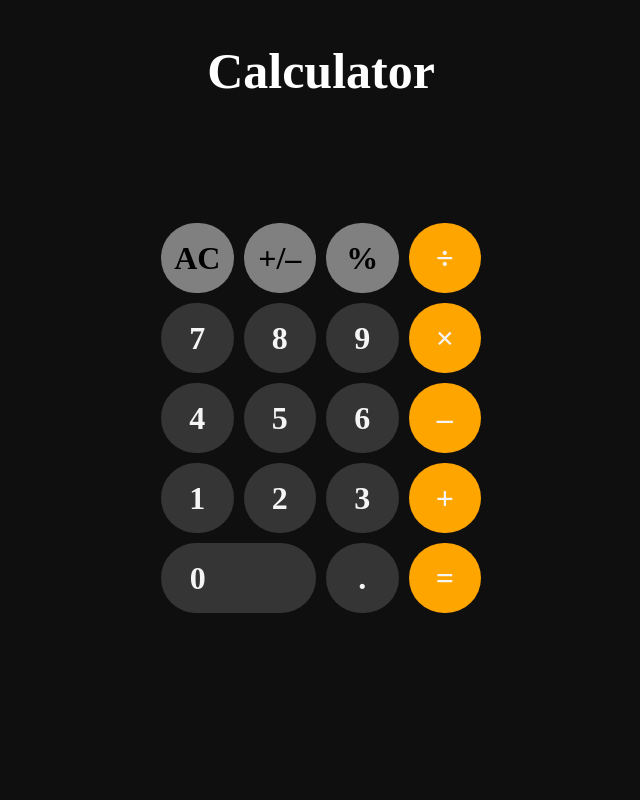
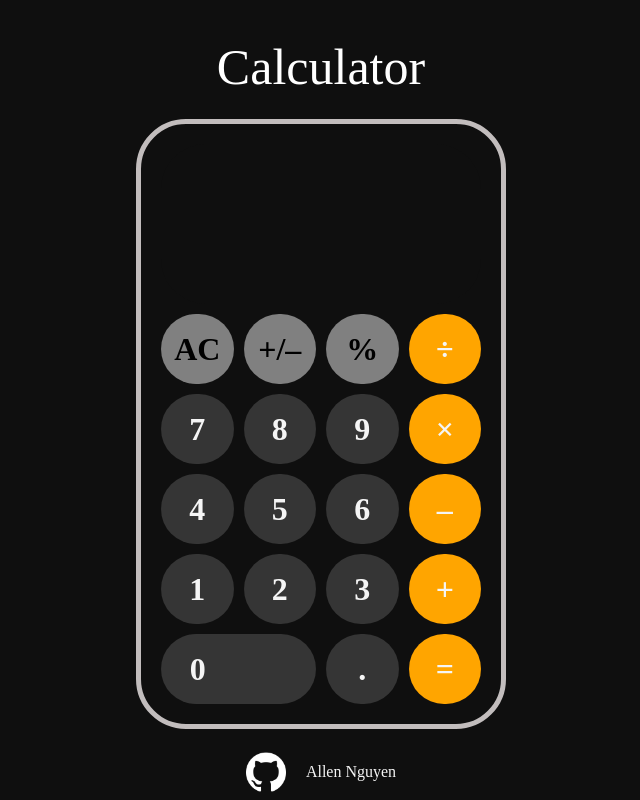
Before and after one commit to allennguyen01-Odin-Projects/calculator, a plain HTML site: page index.html in a window 1280 px wide. Shown: the whole page, without its empty margins (319-959 px from the left). Drawn offline with Linux system fonts and the light colour scheme; a web font is replaced by a local one.

Commit message:
Add footer and favicon

```diff
--- a/index.html
+++ b/index.html
@@ -3,13 +3,14 @@
 	<head>
 		<meta charset="utf-8" />
 		<meta http-equiv="X-UA-Compatible" content="IE=edge" />
-		<title></title>
+		<title>Calculator</title>
+		<link rel="icon" href="images/favicon.png" />
 		<meta name="description" content="" />
 		<meta name="viewport" content="width=device-width, initial-scale=1" />
 		<link rel="stylesheet" href="style.css" />
 	</head>
 	<body>
-		<h1>Calculator</h1>
+		<div class="heading">Calculator</div>
 		<div class="calculator">
 			<div class="output"></div>
 			<button class="clear top">AC</button>
@@ -32,7 +33,7 @@
 			<button class="divide operator">÷</button>
 			<button class="equals">=</button>
 		</div>
-
+		<footer><a href="https://github.com/allennguyen01-Odin-Projects/calculator"><img src="images/github-logo.png" alt="GitHub logo">Allen Nguyen</a></footer>
 		<script src="math.js" async defer></script>
 	</body>
 </html>
--- a/style.css
+++ b/style.css
@@ -16,14 +16,16 @@ body {
 	font-family: SF-Pro;
 	display: flex;
 	flex-direction: column;
-	justify-content: center;
+	justify-content: space-between;
 	align-items: center;
 	background-color: var(--body-background-color);
+	height: 98vh;
 }
 
-h1 {
+.heading {
 	font-size: 50px;
 	color: white;
+	padding-top: 30px;
 }
 
 .calculator {
@@ -40,7 +42,10 @@ h1 {
 	row-gap: 10px;
 	column-gap: 10px;
 	width: 320px;
-	height: 480px;
+	height: 560px;
+	padding: 20px;
+	border: 5px solid rgb(194, 189, 189);
+	border-radius: 50px;
 }
 
 /* .calculator > button, */
@@ -62,7 +67,7 @@ h1 {
 	font-family: SF-Pro-Light;
 	font-size: 4em;
 	font-weight: 100;
-	padding: 0 10px;
+	padding: 80px 10px 0px 10px;
 	height: 80px;
 	background-color: var(--body-background-color);
 }
@@ -88,6 +93,20 @@ h1 {
 button.top {
 	background-color: grey;
 	color: black;
+}
+
+footer a {
+	display: flex;
+    justify-content: center;
+	align-items: center;
+	gap: 20px;
+	text-decoration: none;
+	color: whitesmoke
+}
+
+footer img {
+	filter: invert(100%);
+	height: 40px;
 }
 
 .output {
```
Also changed, not shown: images/favicon.png (added), images/github-logo.png (added).
